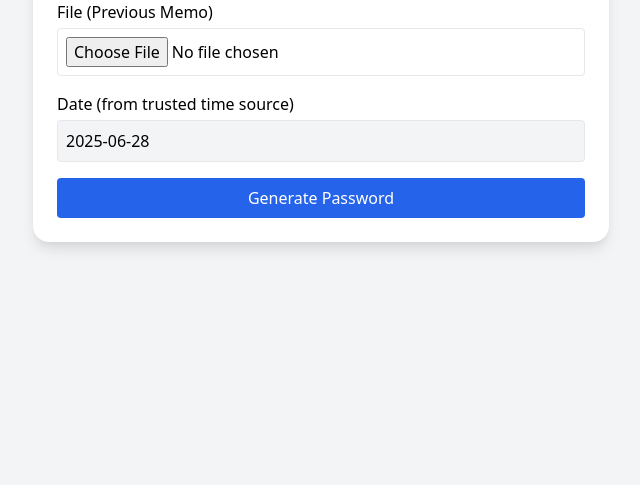
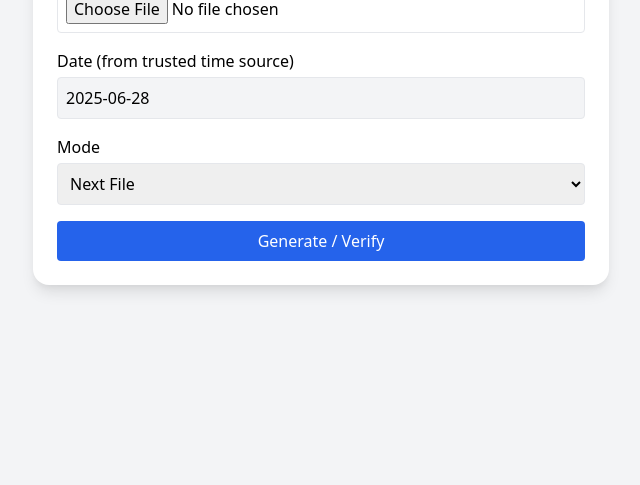
Before and after one commit to georgejohndev/m2fpassgen, a plain HTML site: page index.html in a window 1280 px wide. Shown: the part 315-800 px from the top of the page, without its empty margins (319-959 px from the left). Drawn offline with nearby package versions, Linux system fonts and the light colour scheme; no server answers.

Commit message:
Update index.html
✅ The code now includes support for:
- Mode selection: First File, Next File, or Verify
- A dropdown to toggle the mode
- Verification logic using the hash of the hash (for chaining)

```diff
--- a/index.html
+++ b/index.html
@@ -9,11 +9,11 @@
   <link href="https://cdn.jsdelivr.net/npm/tailwindcss@2.2.19/dist/tailwind.min.css" rel="stylesheet">
 </head>
 <body class="bg-gray-100 min-h-screen flex items-center justify-center p-4">
-  <div x-data="passwordTool()" class="bg-white p-6 rounded-2xl shadow-lg w-full max-w-xl">
+  <div x-data="passwordTool()" x-init="init()" class="bg-white p-6 rounded-2xl shadow-lg w-full max-w-xl">
     <h1 class="text-2xl font-bold mb-4 text-center">🔐 Memo Password Generator</h1>
 
     <div class="mb-4">
-      <label class="block mb-1 font-medium">File (Previous Memo)</label>
+      <label class="block mb-1 font-medium">File</label>
       <input type="file" @change="handleFile($event)" class="border p-2 w-full rounded">
     </div>
 
@@ -22,11 +22,20 @@
       <input type="text" x-model="date" readonly class="border p-2 w-full rounded bg-gray-100">
     </div>
 
-    <button @click="generatePassword" class="bg-blue-600 hover:bg-blue-700 text-white px-4 py-2 rounded w-full">Generate Password</button>
+    <div class="mb-4">
+      <label class="block mb-1 font-medium">Mode</label>
+      <select x-model="mode" class="border p-2 w-full rounded">
+        <option value="next">Next File</option>
+        <option value="first">First File</option>
+        <option value="verify">Verify Password</option>
+      </select>
+    </div>
+
+    <button @click="generatePassword" class="bg-blue-600 hover:bg-blue-700 text-white px-4 py-2 rounded w-full">Generate / Verify</button>
 
     <template x-if="password">
       <div class="mt-4 p-4 bg-green-100 border border-green-300 rounded">
-        <p class="font-semibold">Generated Password:</p>
+        <p class="font-semibold" x-text="mode === 'verify' ? 'Expected Password:' : 'Generated Password:'"></p>
         <p class="text-lg font-mono break-all">{{ password }}</p>
       </div>
     </template>
@@ -48,22 +57,21 @@
         password: '',
         date: '',
         fileHash: '',
+        mode: 'next',
 
         async init() {
           this.date = await this.getTrustedDate();
         },
 
         async getTrustedDate() {
-          // PAGASA Time
           const pagasaTime = await fetchTimeFrom('https://bagong.pagasa.dost.gov.ph/', (html) => {
             const match = html.match(/\d{4}-\d{2}-\d{2}/);
             return match ? match[0] : null;
           });
           if (pagasaTime) return pagasaTime;
 
-          // time.gov fallback
           const timeGov = await fetchTimeFrom('https://time.gov/', (html) => {
-            const match = html.match(/\d{2}\/\d{2}\/\d{4}/); // MM/DD/YYYY
+            const match = html.match(/\d{2}\/\d{2}\/\d{4}/);
             if (match) {
               const [mm, dd, yyyy] = match[0].split('/');
               return `${yyyy}-${mm.padStart(2, '0')}-${dd.padStart(2, '0')}`;
@@ -72,7 +80,6 @@
           });
           if (timeGov) return timeGov;
 
-          // Final fallback: local browser time
           return new Date().toISOString().slice(0, 10);
         },
 
@@ -89,10 +96,14 @@
 
         generatePassword() {
           if (!this.fileHash || !this.date) {
-            alert("Please provide a file and ensure date is loaded.");
+            alert("Please provide a file and ensure the date is loaded.");
             return;
           }
-          const shortHash = this.fileHash.slice(0, 6).toUpperCase();
+          let hashSource = this.fileHash;
+          if (this.mode === 'next') {
+            hashSource = CryptoJS.SHA256(this.fileHash).toString(CryptoJS.enc.Hex);
+          }
+          const shortHash = hashSource.slice(0, 6).toUpperCase();
           const formattedDate = this.date.replace(/-/g, '');
           this.password = `M2F-${shortHash}-${formattedDate}`;
         }
```
